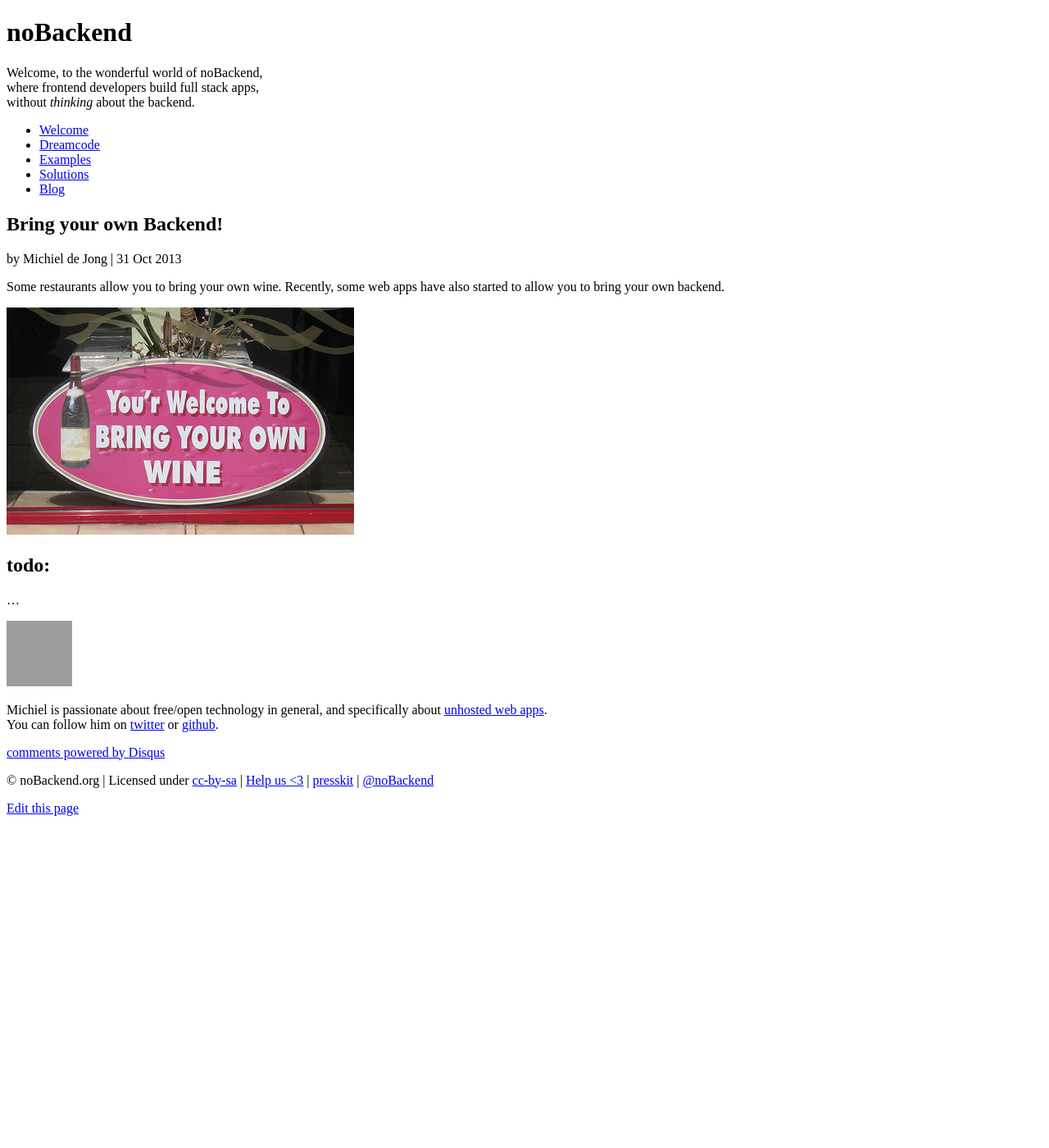
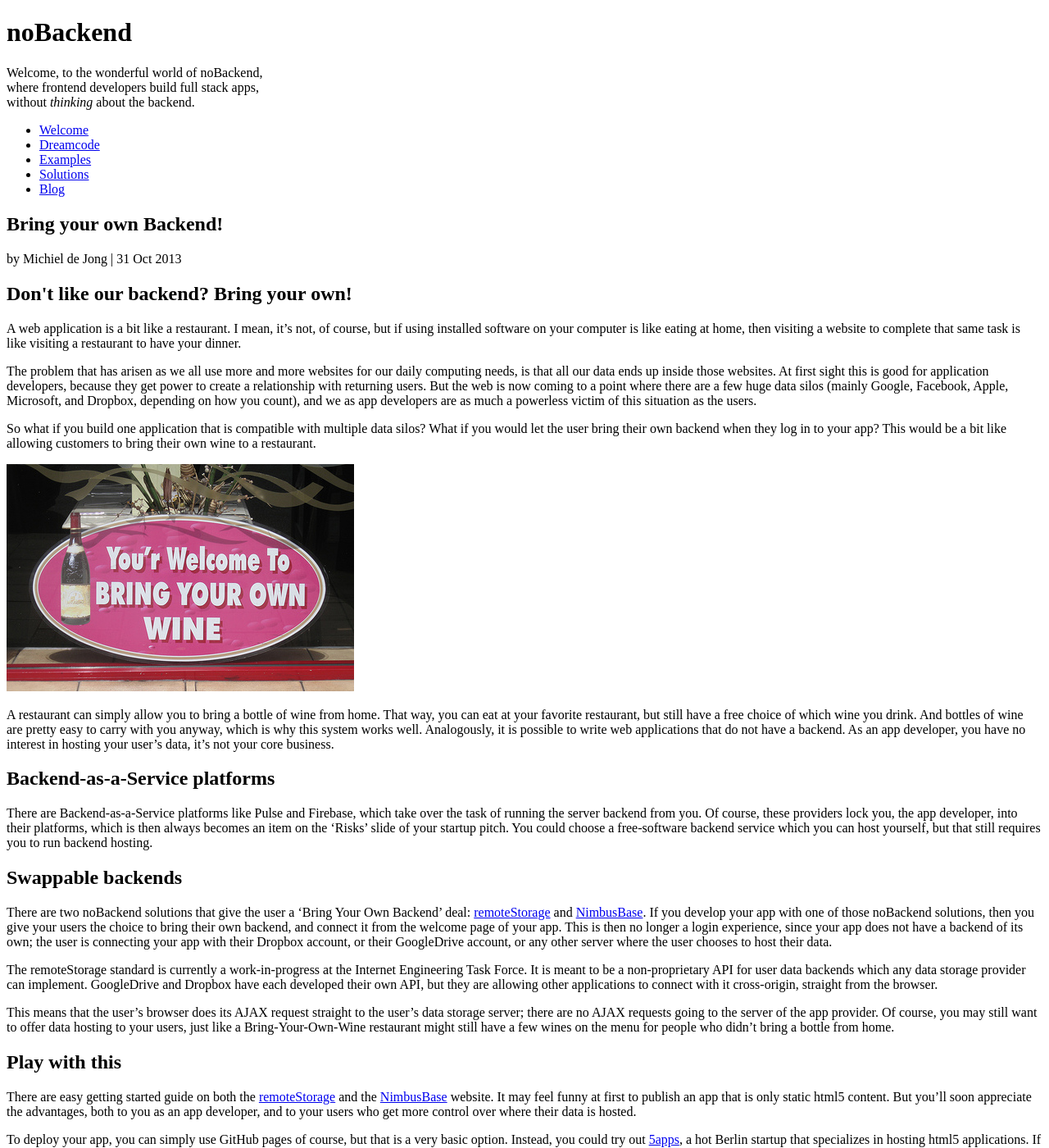
Before and after one commit to noBackend/nobackend.org, a Jekyll site: the page built from _posts/2013-10-31-bring-your-own-backend.md, in a window 1280 px wide and 1400 px high. Shown: the whole window at 82% size. Built offline with Jekyll 4.4.1, drawn with Linux system fonts in a browser that asks for light colours; nearby versions of some CDN libraries; library files that are not in the unit come from our copies; comment, search, counter and statistics services are not loaded; some of the changed text lies outside the part shown; grey boxes are pictures that could not be loaded.

Commit message:
drafting blogpost

```diff
--- a/_posts/2013-10-31-bring-your-own-backend.md
+++ b/_posts/2013-10-31-bring-your-own-backend.md
@@ -9,10 +9,32 @@ bio:      Michiel is passionate about free/open technology in general, and speci
 gravatar: https://1.gravatar.com/avatar/d7c02b574ce148a6f46d06789f62a8a8
 ---
 
-Some restaurants allow you to bring your own wine. Recently, some web apps have also started to allow you to bring your own backend.
+# Don\'t like our backend? Bring your own!
+
+A web application is a bit like a restaurant. I mean, it's not, of course, but if using installed software on your computer is like eating at home, then visiting a website to complete that same task is like visiting a restaurant to have your dinner.
+
+The problem that has arisen as we all use more and more websites for our daily computing needs, is that all our data ends up inside those websites. At first sight this is good for application developers, because they get power to create a relationship with returning users. But the web is now coming to a point where there are a few huge data silos (mainly Google, Facebook, Apple, Microsoft, and Dropbox, depending on how you count), and we as app developers are as much a powerless victim of this situation as the users.
+
+So what if you build one application that is compatible with multiple data silos? What if you would let the user bring their own backend when they log in to your app? This would be a bit like allowing customers to bring their own wine to a restaurant.
 
 <img src="/assets/blog/byow.jpg" />
 
-# todo:
+A restaurant can simply allow you to bring a bottle of wine from home. That way, you can eat at your favorite restaurant, but still have a free choice of which wine you drink. And bottles of wine are pretty easy to carry with you anyway, which is why this system works well. Analogously, it is possible to write web applications that do not have a backend. As an app developer, you have no interest in hosting your user's data, it's not your core business.
 
-...
+# Backend-as-a-Service platforms
+
+There are Backend-as-a-Service platforms like Pulse and Firebase, which take over the task of running the server backend from you. Of course, these providers lock you, the app developer, into their platforms, which is then always becomes an item on the 'Risks' slide of your startup pitch. You could choose a free-software backend service which you can host yourself, but that still requires you to run backend hosting.
+
+# Swappable backends
+
+There are two noBackend solutions that give the user a 'Bring Your Own Backend' deal: [remoteStorage](http://remotestorage.io/) and [NimbusBase](http://nimbusbase.com/). If you develop your app with one of those noBackend solutions, then you give your users the choice to bring their own backend, and connect it from the welcome page of your app. This is then no longer a login experience, since your app does not have a backend of its own; the user is connecting your app with their Dropbox account, or their GoogleDrive account, or any other server where the user chooses to host their data.
+
+The remoteStorage standard is currently a work-in-progress at the Internet Engineering Task Force. It is meant to be a non-proprietary API for user data backends which any data storage provider can implement. GoogleDrive and Dropbox have each developed their own API, but they are allowing other applications to connect with it cross-origin, straight from the browser.
+
+This means that the user's browser does its AJAX request straight to the user's data storage server; there are no AJAX requests going to the server of the app provider. Of course, you may still want to offer data hosting to your users, just like a Bring-Your-Own-Wine restaurant might still have a few wines on the menu for people who didn't bring a bottle from home.
+
+# Play with this
+
+There are easy getting started guide on both the [remoteStorage](http://remotestorage.io/) and the [NimbusBase](http://nimbusbase.com/) website. It may feel funny at first to publish an app that is only static html5 content. But you'll soon appreciate the advantages, both to you as an app developer, and to your users who get more control over where their data is hosted.
+
+To deploy your app, you can simply use GitHub pages of course, but that is a very basic option. Instead, you could try out [5apps](https://5apps.com/), a hot Berlin startup that specializes in hosting html5 applications. If you choose 5apps, then this gives you get a lot of help generating the various manifest files for the Chrome, Firefox OS, Windows 8, and other app stores, and it helps you with a lot of other useful html5 features.
```
